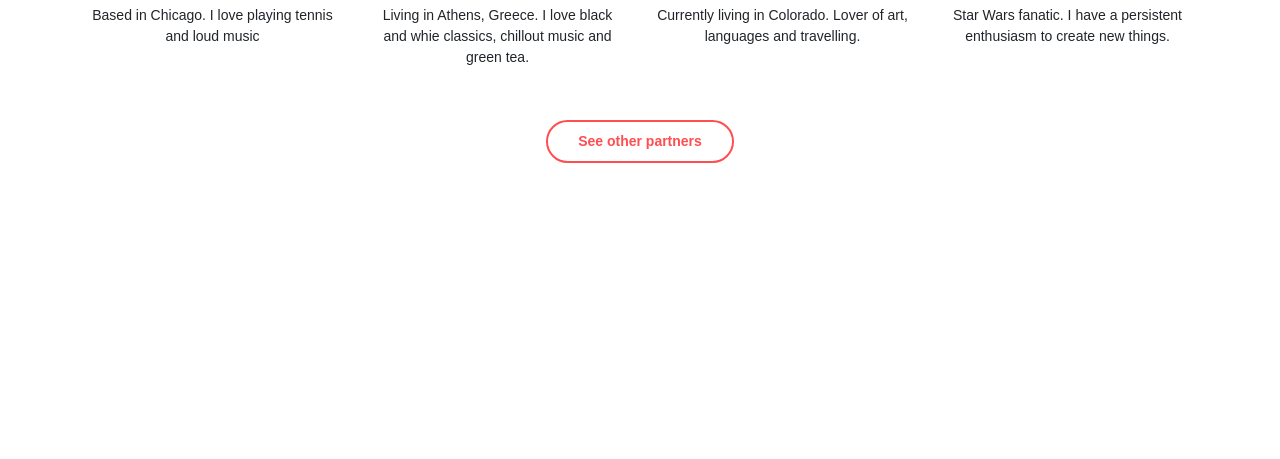
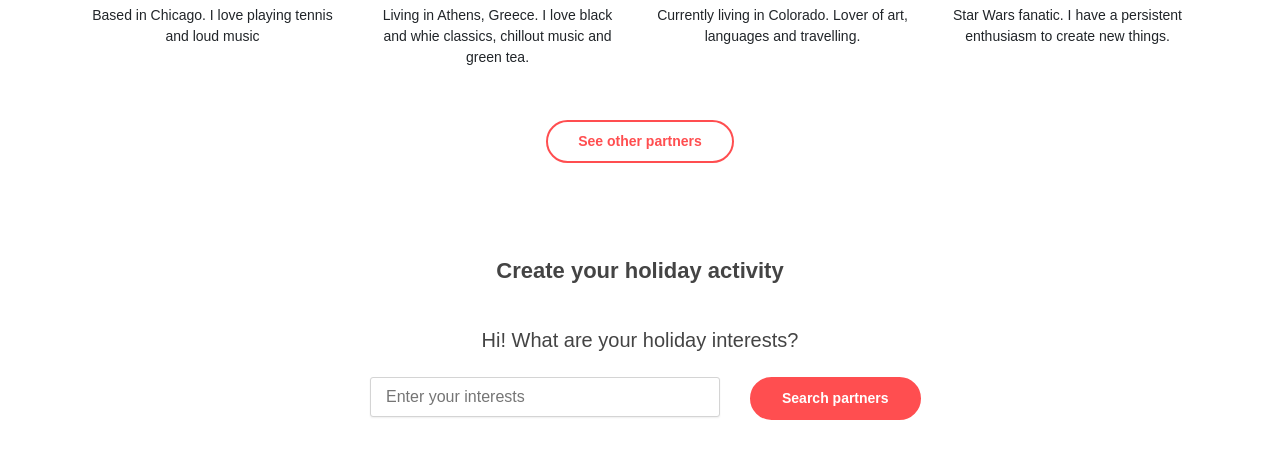
Before and after one commit to Jenardo/compiti-vacanze, a website built with webpack: page page/index.hbs in a window 1280 px wide. Shown: the part 1486-1945 px from the top of the page. Before the commit the page ends 1744 px from the top, so only its background shows below. Built offline with nearby package versions, Linux system fonts and the light colour scheme.

Commit message:
activities | add

```diff
--- a/page/index.hbs
+++ b/page/index.hbs
@@ -16,6 +16,7 @@
         {{> ../src/components/suggestions/suggestions}}
         <!-- Discover Ideas -->
         <!-- Create holidays activities -->
+        {{> ../src/components/activities/activities}}
         <!-- Footer -->
     </body>
 </html>
--- /dev/null
+++ b/src/components/activities/activities.hbs
@@ -0,0 +1,17 @@
+<div class="activities">
+    <h1 class="activities__title">Create your holiday activity</h1>
+    <h2 class="activities__subtitle">Hi! What are your holiday interests?</h2>
+    <div class="container activities__form">
+        <div class="row">
+            <div class="col-12 col-md-5 offset-md-2 col-lg-4 offset-lg-3">
+                <input type="text" class="activities__form__input" placeholder="Enter your interests">
+            </div>
+            <div class="col-12 col-md-4 activities__form__button">
+                {{> ../button/button
+                btn-label = "Search partners"
+                orange = true
+                }}
+            </div>
+        </div>
+    </div>
+</div>
--- a/src/components/suggestions/suggestions.hbs
+++ b/src/components/suggestions/suggestions.hbs
@@ -29,12 +29,14 @@
       backgroundColor = "#667df3"
       }}
     </div>
-    <div class="row justify-content-center justify-content-md-center">
+    <div class="row justify-content-center">
+      <div class="col-12 col-sm-auto">
         {{> ../button/button
         btn-label = "See other partners"
         orange = true
         transparent = true
         }}
+      </div>
     </div>
   </div>
 </div>
--- a/src/stylesheets/atoms/_btn.scss
+++ b/src/stylesheets/atoms/_btn.scss
@@ -12,7 +12,7 @@
     padding: 9px 30px;
 
     @include media-breakpoint-down(sm) {
-      width: 80%;
+      width: 100%;
     }
 
     &--small {
--- /dev/null
+++ b/src/stylesheets/elements/_activities.scss
@@ -0,0 +1,42 @@
+.activities {
+  margin-bottom: 40px;
+
+  &__title {
+    font-weight: bold;
+    font-size: 22px;
+    text-align: center;
+    margin-bottom: 10px;
+    color: $black;
+
+    @include media-breakpoint-up(md) {
+      margin-bottom: 43px;
+    }
+  }
+
+  &__subtitle {
+    font-size: 20px;
+    text-align: center;
+    margin-bottom: 15px;
+    color: $black;
+    @include media-breakpoint-up(md) {
+      margin-bottom: 25px;
+    }
+  }
+
+  &__form {
+    &__input {
+      width: 100%;
+      height: 40px;
+      margin: 0 0 10px;
+      padding: 11px 0 11px 15px;
+      border-radius: 3px;
+      box-shadow: 0 1px 2px 0 rgba(0, 0, 0, 0.07);
+      border: 1px solid $gray-box;
+      background-color: $white;
+    }
+
+    &__button {
+      width: 100%;
+    }
+  }
+}
--- a/src/stylesheets/global/color.scss
+++ b/src/stylesheets/global/color.scss
@@ -2,3 +2,4 @@ $white: #ffffff;
 $orange: #ff4e50;
 $black: #444444;
 $gray: #cccccc;
+$gray-box: #d4d4d4;
--- a/src/stylesheets/style.scss
+++ b/src/stylesheets/style.scss
@@ -34,3 +34,4 @@
 @import "./elements/nav";
 @import "./elements/dreamshare";
 @import "./elements/suggestion";
+@import "./elements/activities";
```
